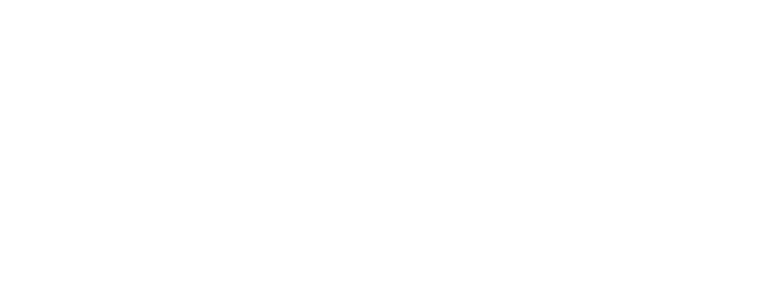
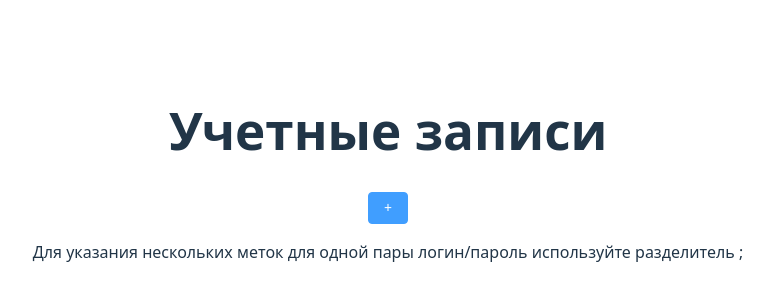
Before and after one commit to oderlive/accounts-test, a Vue app in the folder vue-accounts-test/: page / in a window 1280 px wide. Shown: the part 226-526 px from the top of the page, without its empty margins (252-1025 px from the left). Built offline with nearby package versions, Linux system fonts and the light colour scheme.

Commit message:
add form component in app.vue

```diff
--- a/vue-accounts-test/src/App.vue
+++ b/vue-accounts-test/src/App.vue
@@ -1,9 +1,10 @@
 <script setup lang="ts">
 
+import AccountForm from "./components/AccountForm.vue";
 </script>
 
 <template>
-
+<AccountForm/>
 </template>
 
 <style scoped>
```
